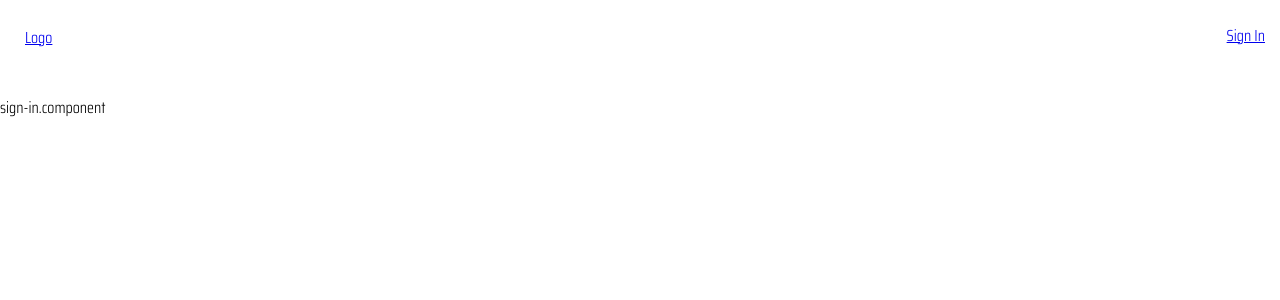
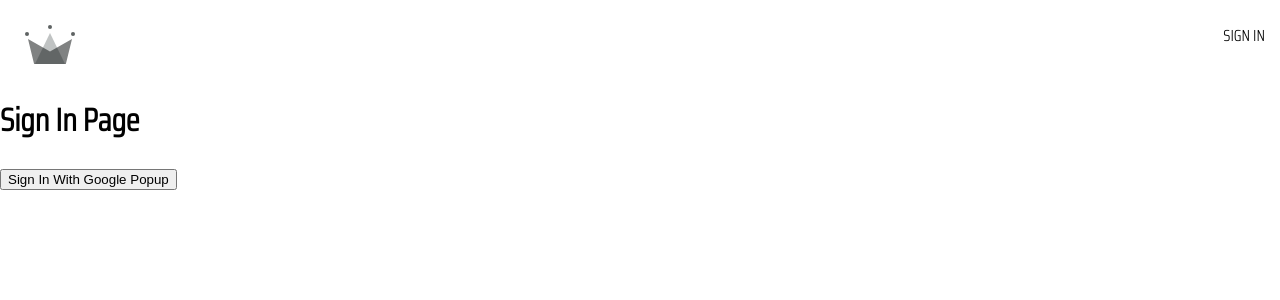
Before and after one commit to atikin19sh/crwn-clothing, a React (Create React App) app: page /signIn in a window 1280 px wide. Shown: the top 300 px of the page. Built offline with nearby package versions, Linux system fonts and the light colour scheme.

Commit message:
Add sign in component + create auth with google via firebase

```diff
--- a/package.json
+++ b/package.json
@@ -6,6 +6,7 @@
     "@testing-library/jest-dom": "^5.14.1",
     "@testing-library/react": "^13.0.0",
     "@testing-library/user-event": "^13.2.1",
+    "firebase": "^9.13.0",
     "react": "^18.2.0",
     "react-dom": "^18.2.0",
     "react-router-dom": "^6.4.3",
--- a/src/index.scss
+++ b/src/index.scss
@@ -9,3 +9,12 @@ body {
 code {
   font-family: source-code-pro, Menlo, Monaco, Consolas, "Courier New", monospace;
 }
+
+* {
+  box-sizing: border-box;
+}
+
+a {
+  text-decoration: none;
+  color: black;
+}
--- a/src/routes/navigation/navigation.component.jsx
+++ b/src/routes/navigation/navigation.component.jsx
@@ -1,5 +1,7 @@
 import { Fragment } from "react";
 import { Outlet, Link } from "react-router-dom";
+
+import { ReactComponent as CrwnLogo } from "../../assets/crown.svg";
 
 import "./navigation.styles.scss";
 
@@ -8,11 +10,11 @@ const Navigation = () => {
     <Fragment>
       <div className="navigation">
         <Link className="logo-container" to="/">
-          Logo
+          <CrwnLogo className="logo" />
         </Link>
         <div className="nav-links-container">
           <Link className="nav-link" to="signIn">
-            Sign In
+            SIGN IN
           </Link>
         </div>
       </div>
--- a/src/routes/sign-in/sign-in.component.jsx
+++ b/src/routes/sign-in/sign-in.component.jsx
@@ -1,5 +1,19 @@
+import {
+  createUserDocumentFromAuth,
+  signInWithGooglePopup,
+} from "../../utils/firebase/firebase.utils";
+
 const SignIn = () => {
-  return <div>sign-in.component</div>;
+  const logGoogleUser = async () => {
+    const { user } = await signInWithGooglePopup();
+    const userDocRef = await createUserDocumentFromAuth(user);
+  };
+  return (
+    <div>
+      <h1>Sign In Page</h1>
+      <button onClick={logGoogleUser}>Sign In With Google Popup</button>
+    </div>
+  );
 };
 
 export default SignIn;
--- /dev/null
+++ b/src/utils/firebase/firebase.utils.js
@@ -0,0 +1,52 @@
+import { initializeApp } from "firebase/app";
+import {
+  getAuth,
+  signInWithRedirect,
+  signInWithPopup,
+  GoogleAuthProvider,
+} from "firebase/auth";
+import { getFirestore, doc, getDoc, setDoc } from "firebase/firestore";
+
+const firebaseConfig = {
+  apiKey: "AIzaSyDVmrV7ceW4A1Ne0RMJRbp_aWq5JlyyXsU",
+  authDomain: "crwn-clothing-web-app-4075c.firebaseapp.com",
+  projectId: "crwn-clothing-web-app-4075c",
+  storageBucket: "crwn-clothing-web-app-4075c.appspot.com",
+  messagingSenderId: "703848486560",
+  appId: "1:703848486560:web:eb64a49db83dedb8269bc5",
+};
+
+const firebaseApp = initializeApp(firebaseConfig);
+
+const provider = new GoogleAuthProvider();
+
+provider.setCustomParameters({ prompt: "select_account" });
+
+export const auth = getAuth();
+export const signInWithGooglePopup = () => signInWithPopup(auth, provider);
+
+export const db = getFirestore();
+
+export const createUserDocumentFromAuth = async (userAuth) => {
+  // создаем инстанс документа в коллекции users базы данны db с уникальным id
+  const userDocRef = doc(db, "users", userAuth.uid);
+
+  // получаем данные (data) инстанса документа
+  const userSnapshot = await getDoc(userDocRef);
+
+  if (!userSnapshot.exists()) {
+    try {
+      const { displayName, email } = userAuth;
+      const createdAt = new Date();
+      setDoc(userDocRef, {
+        displayName,
+        email,
+        createdAt,
+      });
+    } catch (error) {
+      console.log("creating user cause error", error.message);
+    }
+  }
+
+  return userSnapshot;
+};
```
Also changed, not shown: src/assets/crown.svg (added), 1 other file (tests, documents, lock files or other folders).
